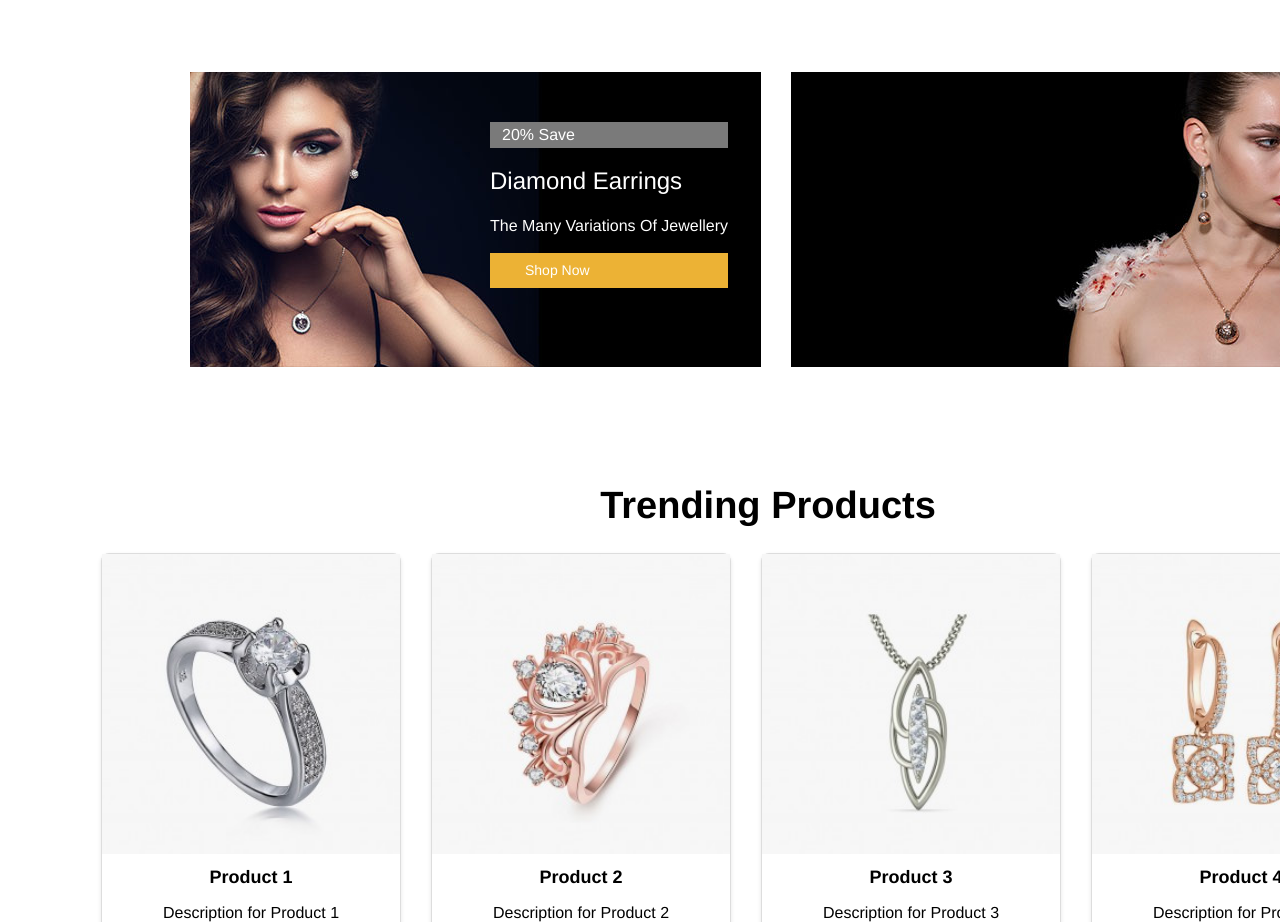
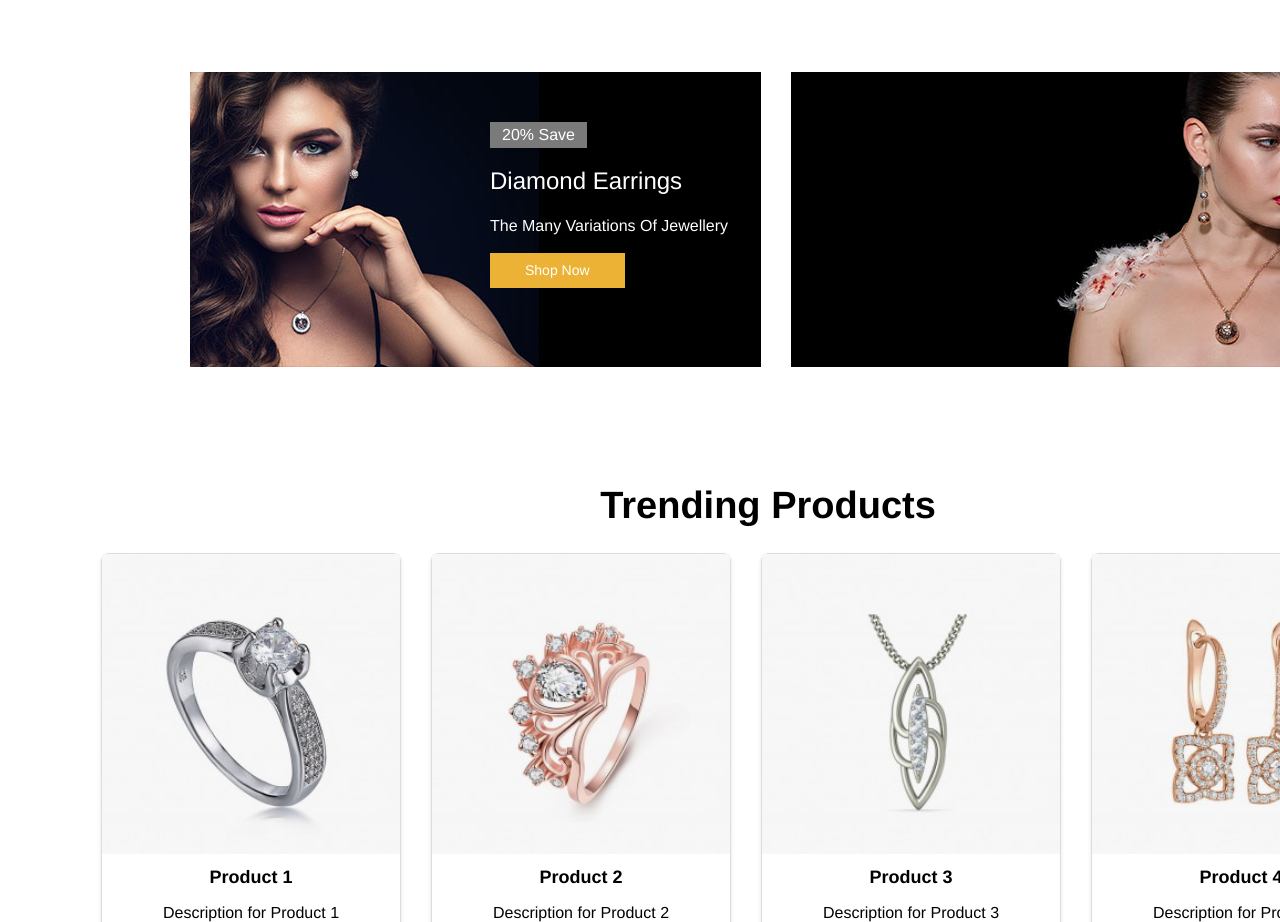
Before and after one commit to Sonu-Subedi/Webtuned_project, a React (Vite) app: page /contact in a window 1280 px wide. Shown: the part 3100-4022 px from the top of the page. Built offline with nearby package versions, Linux system fonts and the light colour scheme.

Commit message:
Change in styling

```diff
--- a/src/assets/sass/components/_product.scss
+++ b/src/assets/sass/components/_product.scss
@@ -83,7 +83,7 @@
   .catbannertext1 {
     background: #7a7a7a;
     padding: 1px 12px;
-    display: inline-block;
+    width: fit-content;
   }
 
   .catbannertext2 {
@@ -99,5 +99,6 @@
     padding: 7px 35px;
     vertical-align: top;
     color: white;
+    width: fit-content;
   }
 }
```
